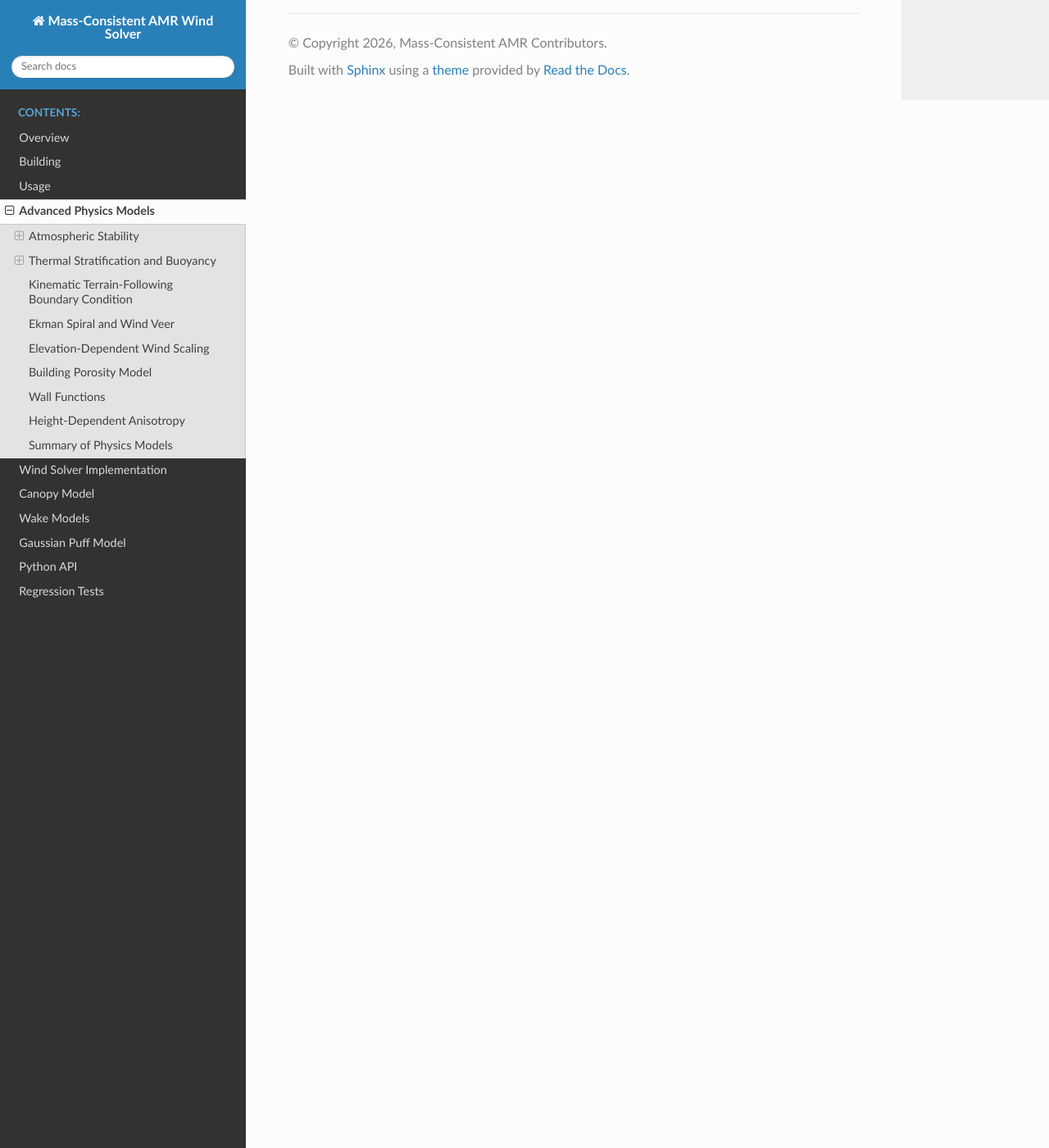
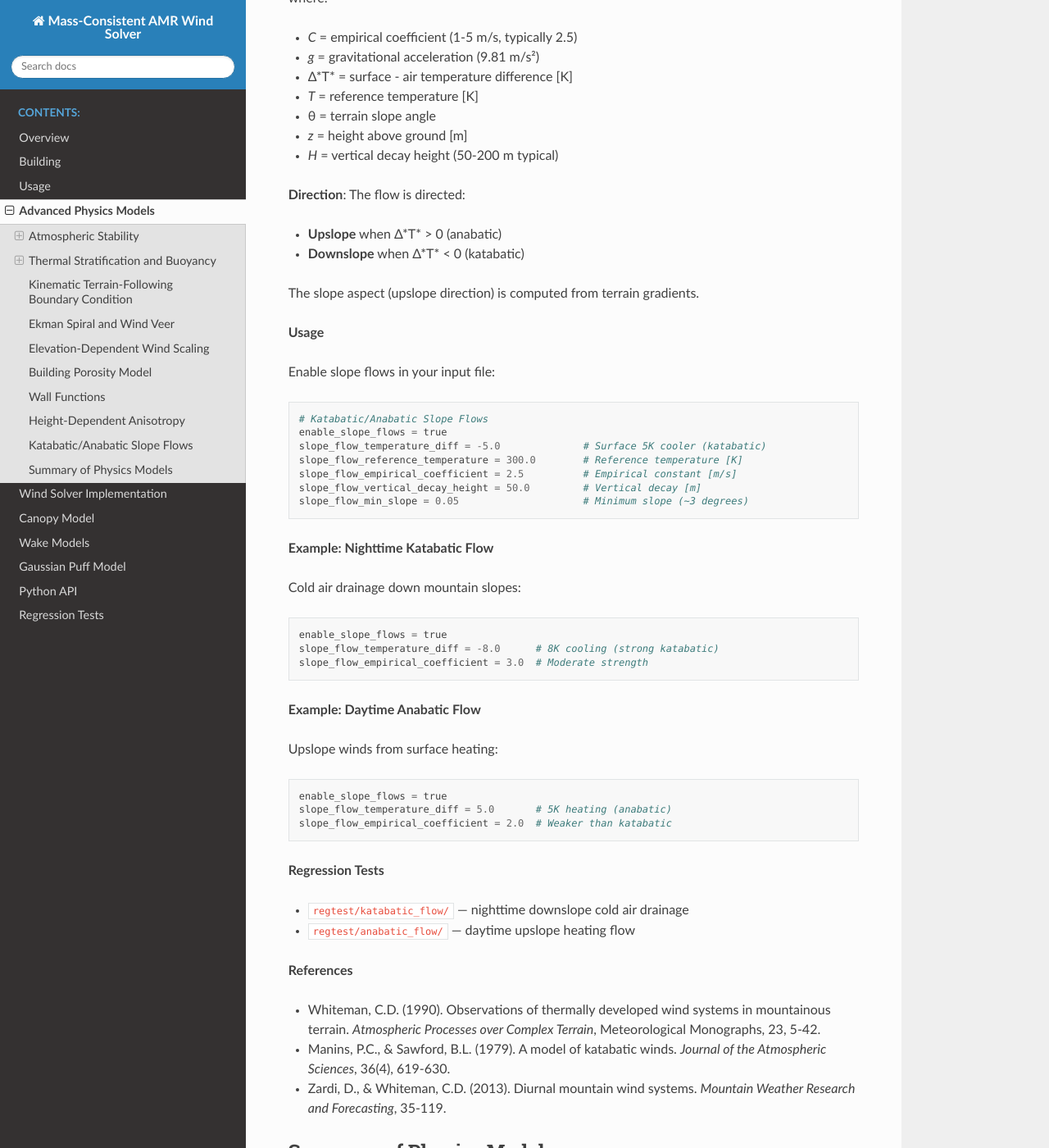
Before and after one commit to hgopalan/massconsistent_amr, a Sphinx documentation site: the page built from docs/physics.rst, in a window 1280 px wide and 1400 px high, scrolled down 14658 px. Shown: the whole window at 82% size. Built offline with Sphinx 7.4.7 and the Read the Docs theme 3.1.0, drawn with Linux system fonts in a browser that asks for light colours; some of the changed text lies outside the part shown.

Commit message:
Update documentation for slope flows and Huber-Snyder wake model

```diff
--- a/docs/physics.rst
+++ b/docs/physics.rst
@@ -633,6 +633,93 @@ For terrain-following flow preservation::
 
 * ``regtest/alphav_height/`` — height-dependent vertical anisotropy
 
+Katabatic/Anabatic Slope Flows
+-------------------------------
+
+**Physical Motivation**
+
+In mountainous terrain, differential heating/cooling between the surface and air creates
+thermally-driven flows parallel to terrain slopes:
+
+* **Anabatic flows**: Daytime up-slope winds when surface is warmer than air
+* **Katabatic flows**: Nighttime down-slope winds when surface is cooler than air (cold air drainage)
+
+These flows are often the dominant feature in mountain meteorology, overriding synoptic winds.
+Critical for:
+
+* Valley cold air drainage and frost forecasting
+* Fire spread on slopes (upslope winds accelerate fire)
+* Pollutant transport in complex terrain
+* Mountain-valley circulation systems
+
+**Implementation**
+
+The slope flow velocity is parameterized as:
+
+.. math::
+
+   V_{slope} = C \cdot g \cdot \frac{\Delta T}{T} \cdot \sin(\theta) \cdot \exp(-z/H)
+
+where:
+
+* *C* = empirical coefficient (1-5 m/s, typically 2.5)
+* *g* = gravitational acceleration (9.81 m/s²)
+* Δ*T* = surface - air temperature difference [K]
+* *T* = reference temperature [K]
+* θ = terrain slope angle
+* *z* = height above ground [m]
+* *H* = vertical decay height (50-200 m typical)
+
+**Direction**: The flow is directed:
+
+* **Upslope** when Δ*T* > 0 (anabatic)
+* **Downslope** when Δ*T* < 0 (katabatic)
+
+The slope aspect (upslope direction) is computed from terrain gradients.
+
+**Usage**
+
+Enable slope flows in your input file::
+
+    # Katabatic/Anabatic Slope Flows
+    enable_slope_flows = true
+    slope_flow_temperature_diff = -5.0              # Surface 5K cooler (katabatic)
+    slope_flow_reference_temperature = 300.0        # Reference temperature [K]
+    slope_flow_empirical_coefficient = 2.5          # Empirical constant [m/s]
+    slope_flow_vertical_decay_height = 50.0         # Vertical decay [m]
+    slope_flow_min_slope = 0.05                     # Minimum slope (~3 degrees)
+
+**Example: Nighttime Katabatic Flow**
+
+Cold air drainage down mountain slopes::
+
+    enable_slope_flows = true
+    slope_flow_temperature_diff = -8.0      # 8K cooling (strong katabatic)
+    slope_flow_empirical_coefficient = 3.0  # Moderate strength
+
+**Example: Daytime Anabatic Flow**
+
+Upslope winds from surface heating::
+
+    enable_slope_flows = true
+    slope_flow_temperature_diff = 5.0       # 5K heating (anabatic)
+    slope_flow_empirical_coefficient = 2.0  # Weaker than katabatic
+
+**Regression Tests**
+
+* ``regtest/katabatic_flow/`` — nighttime downslope cold air drainage
+* ``regtest/anabatic_flow/`` — daytime upslope heating flow
+
+**References**
+
+* Whiteman, C.D. (1990). Observations of thermally developed wind systems in
+  mountainous terrain. *Atmospheric Processes over Complex Terrain*, Meteorological
+  Monographs, 23, 5-42.
+* Manins, P.C., & Sawford, B.L. (1979). A model of katabatic winds. *Journal of
+  the Atmospheric Sciences*, 36(4), 619-630.
+* Zardi, D., & Whiteman, C.D. (2013). Diurnal mountain wind systems. *Mountain
+  Weather Research and Forecasting*, 35-119.
+
 Summary of Physics Models
 --------------------------
 
@@ -668,8 +755,11 @@ Summary of Physics Models
      - Forest canopy parameterization
      - ``canopy_models.H``
    * - Building wakes
-     - Röckle wake parameterization
+     - Röckle and Huber-Snyder wake models
      - ``wake_models.H``
+   * - Slope flows
+     - Katabatic/anabatic thermally-driven flows
+     - ``slope_flow_models.H``
 
 All physics models are:
 
```
Also changed, not shown: README.md (+2 -1 lines), docs/wake.rst (+63 -7 lines).
